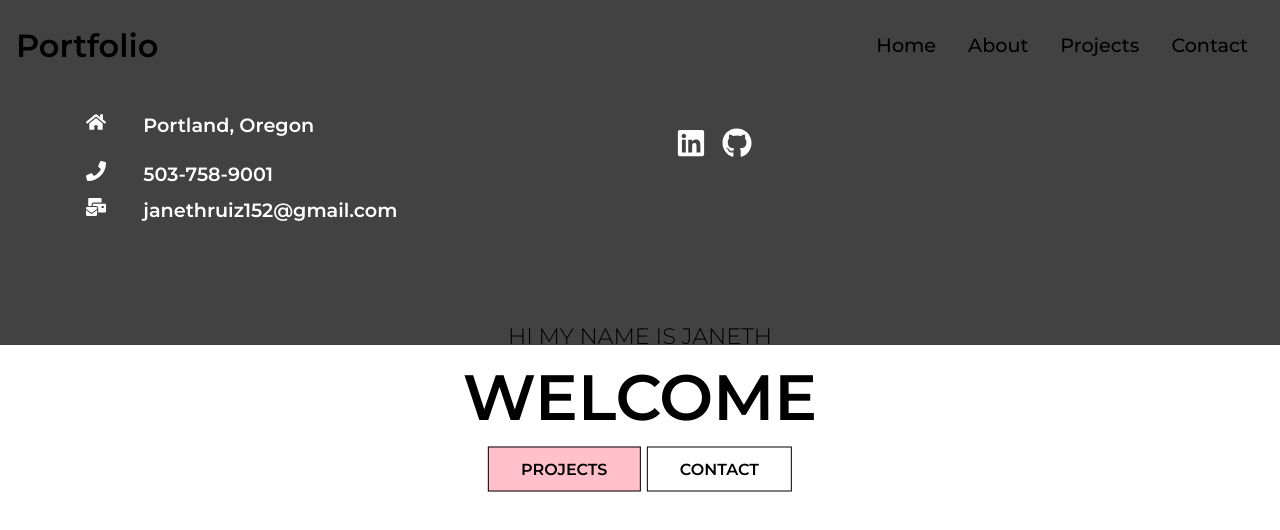
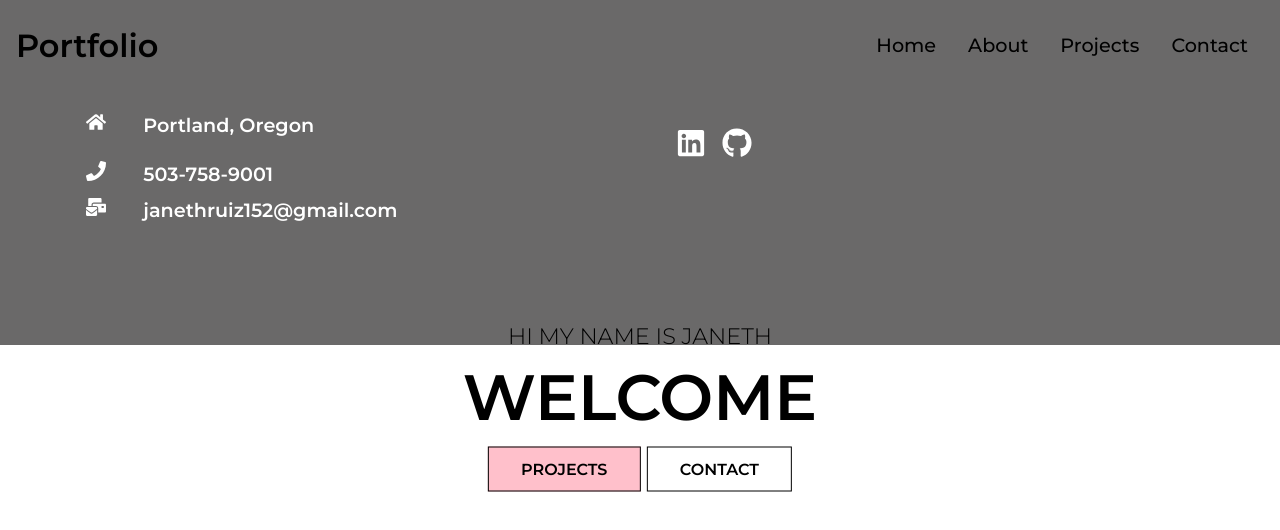
Before and after one commit to janethxuiz/react-portfolio, a React (Create React App) app: page / in a window 1280 px wide. Shown: the top 530 px of the page. Built offline with nearby package versions, Linux system fonts and the light colour scheme.

Commit message:
updated readme file

```diff
--- a/src/components/Footer.js
+++ b/src/components/Footer.js
@@ -1,11 +1,7 @@
 import './FooterStyles.css'
 
 import React from 'react'
-import { FaHome } from 'react-icons/fa'
-import { FaPhone } from 'react-icons/fa'
-import { FaMailBulk } from 'react-icons/fa'
-import { FaLinkedin } from 'react-icons/fa'
-import { FaGithub } from 'react-icons/fa'
+import { FaHome, FaPhone, FaMailBulk, FaLinkedin, FaGithub } from 'react-icons/fa'
 
 const Footer = () => {
   return (
--- a/src/components/FooterStyles.css
+++ b/src/components/FooterStyles.css
@@ -1,7 +1,7 @@
 .footer {
     width: 100%;
     padding: 6rem 0 ;
-    background-color: rgba(19, 19, 19, 0.8);
+    background-color: rgba(80, 79, 79, 0.85);
 }
 
 .footer-container {
```
Also changed, not shown: 1 other file (tests, documents, lock files or other folders).
